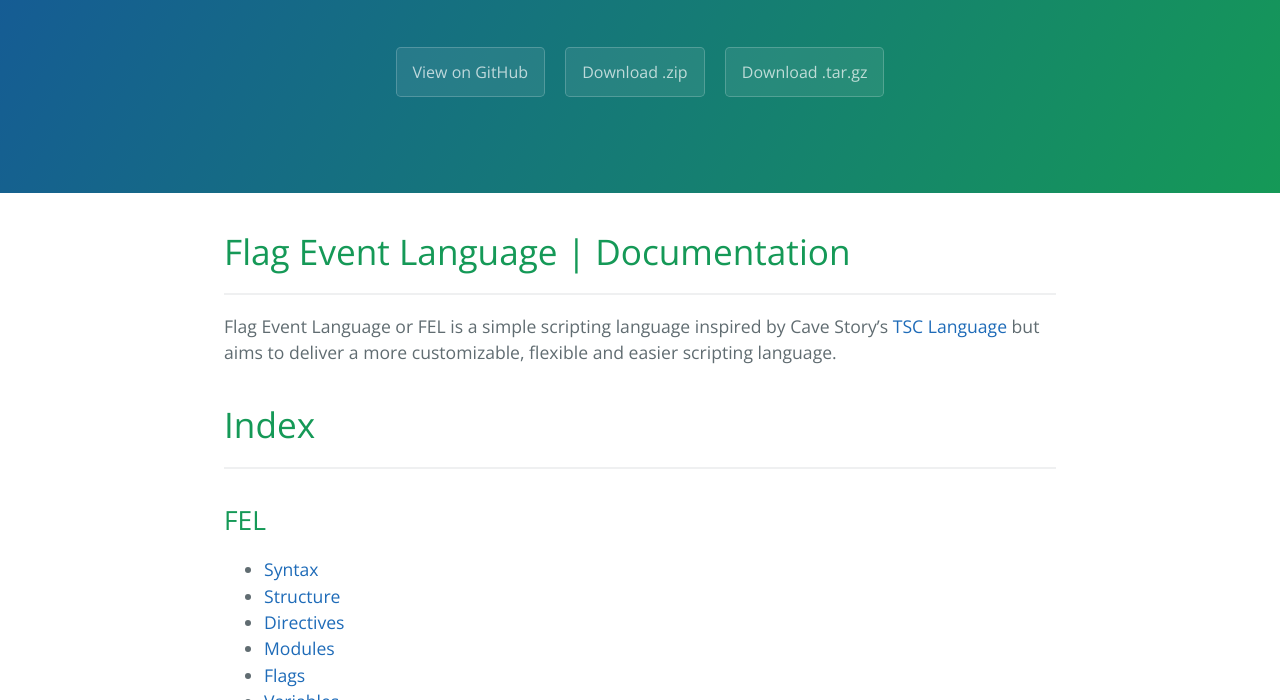
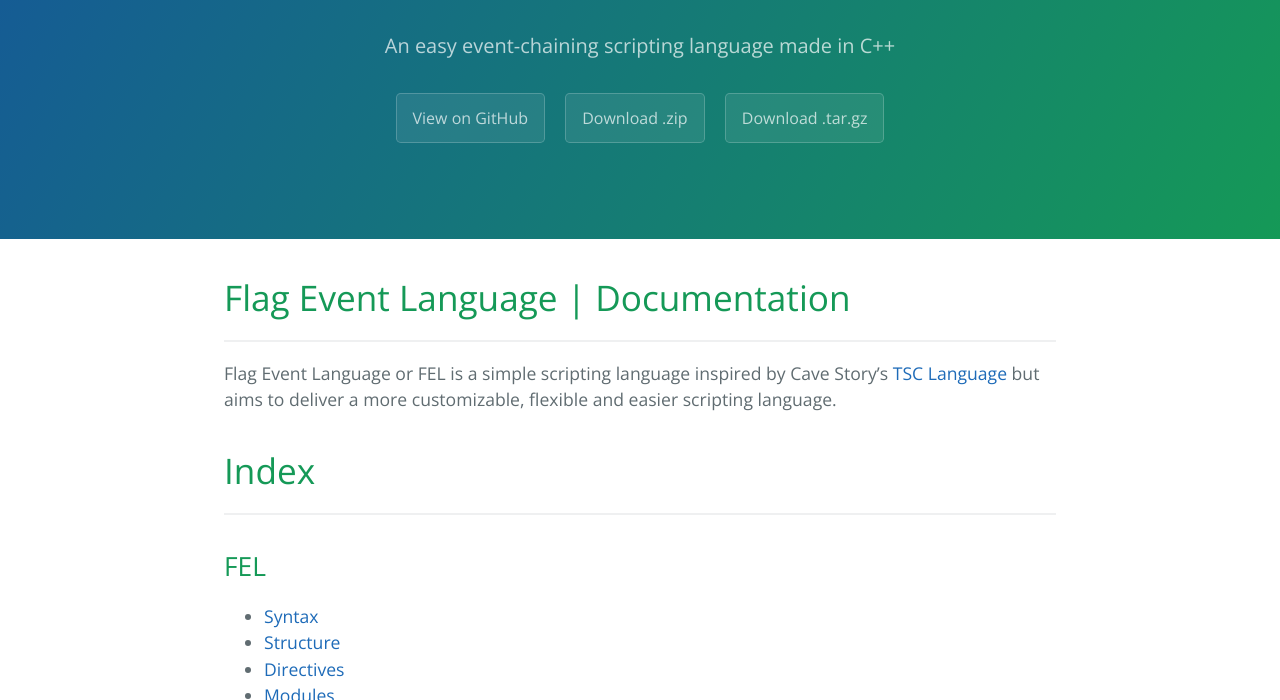
Before and after one commit to MrDerpySour/FEL, a Jekyll site: the page built from docs/index.md, in a window 1280 px wide and 900 px high, cut to the strip 200-900 px from the top of the window. Built offline with Jekyll 4.4.1, drawn with Linux system fonts in a browser that asks for light colours; our own code applies the rules of GitHub Pages for plain Markdown files.

Commit message:
Update _config.yml
[ci skip]

```diff
--- a/docs/_config.yml
+++ b/docs/_config.yml
@@ -1,4 +1,12 @@
-highlighter: rouge
-theme: jekyll-theme-cayman
-title: <img src="https://raw.githubusercontent.com/Lunatoid/FEL/master/docs/FEL-badge-light.png" alt="Logo" width=520px />
-description: The documentation of Flag Event Language
+title:        <img src="https://raw.githubusercontent.com/Lunatoid/FEL/master/docs/FEL-badge-light.png" alt="Logo" width=520px />
+tagline:      An easy event-chaining scripting language made in C++
+baseurl:      ""
+paginate:     1
+
+# About/contact
+author:
+  name:       Lunatoid
+  url:        https://lunatoid.github.io
+
+#Others
+markdown: kramdown
```
